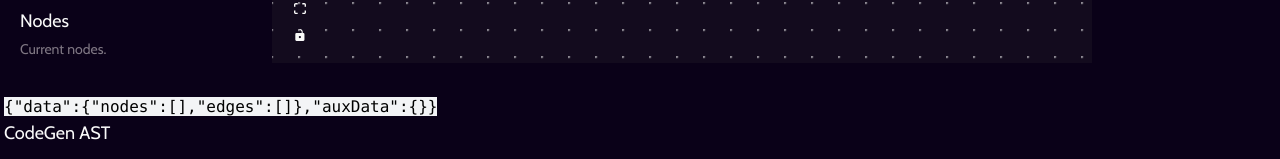
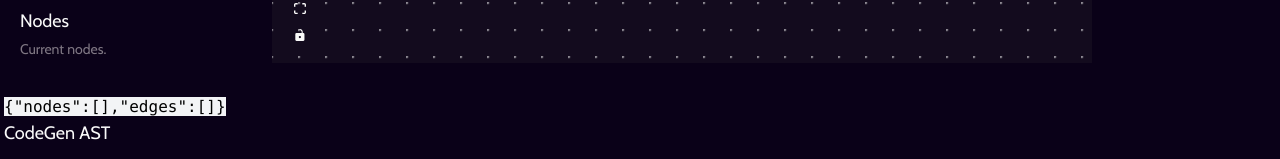
Before and after one commit to Anti-Raid/badgerfang-next, a Next.js app: page /debug/flow-kite in a window 1280 px wide. Shown: the part 641-800 px from the top of the page. Built offline with nearby package versions, Linux system fonts and the light colour scheme; no server answers; a web font is replaced by a local one.

Commit message:
remove FlowContext entirely

```diff
--- a/src/app/debug/flow-kite/page.tsx
+++ b/src/app/debug/flow-kite/page.tsx
@@ -7,7 +7,6 @@ import { CodeGenASTGenerator } from '@/lib/flow/codegen/block2ast';
 
 export default function Blockly() {
 	const [data, setData] = useState<FlowData>({nodes: [], edges: []})
-	const [auxData, setAuxData] = useState<Record<string, NodeExtData>>({});
 
 	const codegennedAst = useMemo(() => {
 		let r = new CodeGenASTGenerator(
@@ -24,27 +23,6 @@ export default function Blockly() {
 			<Flow
 				flowData={data}
 				onChange={setData}
-				flowContext={{
-					getData: (id: string) => {
-						console.debug("Getting aux data for", { id, auxData }, auxData);
-						return auxData[id]
-					},
-					setData: (id: string, data: NodeExtData) => {
-						console.debug("Setting aux data for", id, "to", data);
-						setAuxData((prev) => ({ ...prev, [id]: data }));
-					},
-					removeData: (id: string) => {
-						setAuxData((prev) => {
-							const newAuxData = { ...prev };
-							delete newAuxData[id];
-							return newAuxData;
-						});
-					},
-					onChange: (nodes, edges) => {
-						console.debug("Flow changed", { nodes, edges });
-						setData({ nodes, edges });
-					}
-				}}
 			/>
 			<motion.div
 				initial={{ opacity: 0, y: 10 }}
@@ -52,7 +30,7 @@ export default function Blockly() {
 				transition={{ duration: 0.5 }}
 				className="mt-8"
 			>
-				<code className="whitespace-pre-wrap break-words bg-gray-100 text-black">{JSON.stringify({data, auxData })}</code>
+				<code className="whitespace-pre-wrap break-words bg-gray-100 text-black">{JSON.stringify(data)}</code>
 			</motion.div>
 
 			<h2 className="text-lg">CodeGen AST</h2>
--- a/src/components/flow/Flow.tsx
+++ b/src/components/flow/Flow.tsx
@@ -1,7 +1,6 @@
 import { FlowData } from "@/lib/flow/data";
 import FlowEditor from "./FlowEditor";
 import FlowNodeExplorer from "./NodeToolbar";
-import { FlowContext } from "@/lib/flow/context";
 
 interface Props {
     /**
@@ -9,16 +8,12 @@ interface Props {
      */
     flowData: FlowData;
     /**
-     * Flow context data
-     */
-    flowContext: FlowContext;
-    /**
      * On change handler that is called whenever the flow data changes.
      */
     onChange: () => void;
 }
 
-export default function Flow({ flowData, flowContext, onChange }: Props) {
+export default function Flow({ flowData, onChange }: Props) {
   return (
     <div className="flex flex-auto overflow-y-hidden relative">
       <div className="flex-none">
@@ -27,7 +22,6 @@ export default function Flow({ flowData, flowContext, onChange }: Props) {
       <div className="flex-auto">
         <FlowEditor
           initialData={flowData}
-          flowContext={flowContext}
           onChange={onChange}
         />
       </div>
--- a/src/components/flow/FlowEditor.tsx
+++ b/src/components/flow/FlowEditor.tsx
@@ -20,17 +20,14 @@ import "@xyflow/react/dist/base.css";
 import { FlowData, getValidationSource, getValidationTarget, NodeExtData } from "@/lib/flow/data";
 import { createNode } from "@/lib/flow/nodes";
 import { edgeTypes, nodeTypes } from "@/lib/flow/components";
-import { FlowContext } from "@/lib/flow/context";
 
 interface Props {
   initialData?: FlowData;
-  flowContext: FlowContext;
   onChange: () => void;
 }
 
 export default function FlowEditor({
   initialData,
-  flowContext,
   onChange,
 }: Props) {
   const [nodes, setNodes, onNodesChange] = useNodesState(
--- a/src/components/flow/FlowPage.tsx
+++ b/src/components/flow/FlowPage.tsx
@@ -3,17 +3,14 @@
 import { FlowData, NodeType } from "@/lib/flow/data";
 import { ReactFlowProvider, useReactFlow } from "@xyflow/react";
 import Flow from "./Flow";
-import { FlowContext } from "@/lib/flow/context";
 
 interface Props {
   flowData: FlowData;
-  flowContext: FlowContext;
   onChange: (data: FlowData) => void;
 }
 
 function InnerFlowPage({
   flowData,
-  flowContext,
   onChange
 }: Props) {
   const { getNodes, getEdges } = useReactFlow<NodeType>();
@@ -27,9 +24,7 @@ function InnerFlowPage({
 
   return (
     <div className="h-[75dvh] w-[85dvw] flex flex-col">
-      <FlowContext.Provider value={flowContext}>
-        <Flow flowData={flowData} flowContext={flowContext} onChange={save} />
-      </FlowContext.Provider>
+      <Flow flowData={flowData} onChange={save} />
     </div>
   );
 }
--- a/src/lib/flow/context.ts
+++ /dev/null
@@ -1,25 +0,0 @@
-import React from "react";
-import { NodeExtData } from "./data";
-import { Edge, Node } from "@xyflow/react";
-
-export interface FlowContext {
-    getData: (id: string) => NodeExtData;
-    setData: (id: string, data: NodeExtData) => void;
-    removeData: (id: string) => void;
-    onChange: (nodes: Node[], edges: Edge[]) => void;
-}
-
-export const FlowContext = React.createContext<FlowContext>({
-    getData: (id: string) => {
-        throw new Error("getData not implemented in FlowContext");
-    },
-    setData: (id: string, data: NodeExtData) => {
-        throw new Error("onDataChange not implemented in FlowContext");
-    },
-    removeData: (id: string) => {
-        throw new Error("removeData not implemented in FlowContext");
-    },
-    onChange: (nodes: Node[], edges: Edge[]) => {
-        throw new Error("onChange not implemented in FlowContext");
-    }
-});
--- a/src/lib/flow/data.ts
+++ b/src/lib/flow/data.ts
@@ -1,7 +1,6 @@
 // Inspired from Kite
 // SPDX: GPL-3.0
-import { Connection, Edge, Node, ReactFlowInstance, NodeProps as XYNodeProps } from "@xyflow/react";
-import { FlowContext } from "./context";
+import { Connection, Edge, Node, NodeProps as XYNodeProps } from "@xyflow/react";
 
 export const numericRegex = /^[0-9]+$/;
 export const placeholderRegex = /^\{\{[a-z0-9_.]+\}\}$/;
--- a/src/lib/flow/nodeproc/basenodeproc.ts
+++ b/src/lib/flow/nodeproc/basenodeproc.ts
@@ -1,6 +1,5 @@
 import { Edge, getIncomers, Node } from "@xyflow/react";
-import { FlowContext } from "../context";
-import { NodeData, NodeExtData, NodeTypeEnum } from "../data";
+import { NodeExtData, NodeTypeEnum } from "../data";
 import logger from "@/lib/logger";
 
 export interface BaseUpwardNodeProcessorVisit<State, Output, T> {
@@ -29,7 +28,7 @@ export abstract class BaseUpwardNodeProcessor<State, Output> {
     protected nodes: Node<NodeExtData>[];
     protected edges: Edge[];
 
-    constructor(context: FlowContext, nodes: Node<NodeExtData>[], edges: Edge[]) {
+    constructor(nodes: Node<NodeExtData>[], edges: Edge[]) {
         this.nodes = nodes;
         this.edges = edges;
     }
--- a/src/lib/flow/nodes.ts
+++ b/src/lib/flow/nodes.ts
@@ -151,18 +151,25 @@ export function useNodeValues(nodeType: string): NodeValues {
 export function createNode(
   type: string,
   position: XYPosition,
-  data?: NodeExtData
+  data?: NodeExtData,
+  parent?: string,
 ): Node<NodeExtData> {
   const id = getNodeId();
 
-  const nodes: Node<NodeExtData> = {
+  let node: Node<NodeExtData> = {
     id,
     type,
     position,
     data: data ? data : defaultNodeDataForType[type] || defaultNodeDataForType["unknown"],
   };
 
-  return nodes;
+  if (parent) {
+    node.parentId = parent; // Set parent ID if provided
+    node.expandParent = true;
+    node.extent = "parent"
+  }
+
+  return node;
 }
 
 export function getUniqueId(): number {
```
